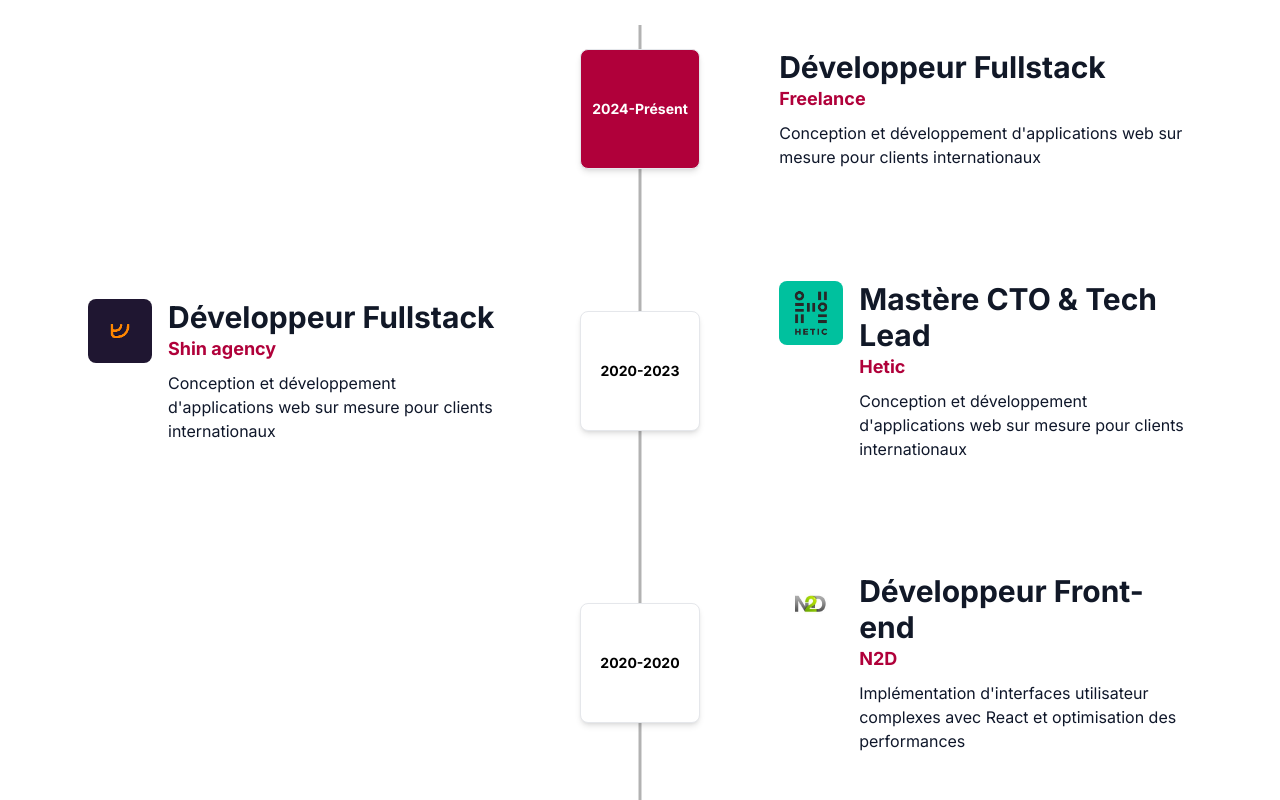
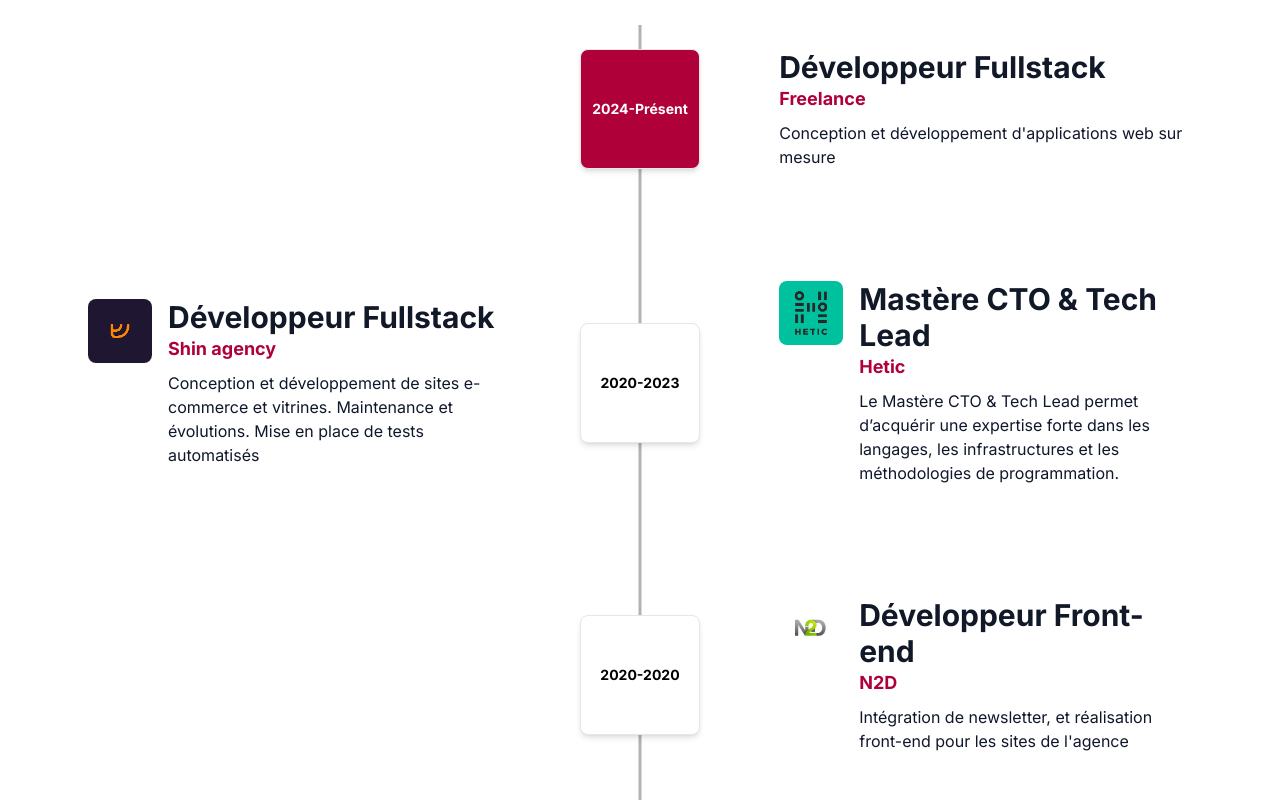
Before and after one commit to Alexandre-Parent/portfolio, a Next.js app: page / in a window 1280 px wide. Shown: the part 3980-4780 px from the top of the page. Built offline with nearby package versions, Linux system fonts and the light colour scheme.

Commit message:
v0.4 bugfix + ajout des contenus

```diff
--- a/src/components/projects/ProjectModal.jsx
+++ b/src/components/projects/ProjectModal.jsx
@@ -19,7 +19,7 @@ export default function ProjectModal({ project, onClose }) {
         onClick={(e) => e.stopPropagation()}
       >
         {/* Image Section */}
-        <div className="relative h-[500px] overflow-hidden">
+        <div className="relative h-[500px] md:h-[500px] sm:h-[300px] max-h-[150px] sm:max-h-none overflow-hidden">
           <img
             src={project.image}
             alt={project.title}
@@ -33,12 +33,12 @@ export default function ProjectModal({ project, onClose }) {
         {/* Details Section */}
         <div className="p-6 flex flex-col justify-between">
           {/* Close Button */}
-          <button
+          {/* <button
             onClick={onClose}
             className="absolute top-4 right-4 text-3xl text-gray-600 hover:text-black transition-colors"
           >
             ×
-          </button>
+          </button> */}
 
           {/* Project Description */}
           <div>
--- a/src/components/sections/AboutSection.jsx
+++ b/src/components/sections/AboutSection.jsx
@@ -171,7 +171,7 @@ const AboutSection = () => {
             </p>
           </div>
 
-          <div className="grid grid-cols-2 gap-4 pt-8 pb-8 border-t border-b border-black-200">
+          <div className="grid grid-cols-1 md:grid-cols-2 grid-cols-2 gap-4 pt-8 pb-8 border-t border-b border-black-200">
             <InfoItem label="Nom" value="Alexandre Parent" />
             <InfoItem label="Âge" value="26 ans" />
             <InfoItem label="Expérience" value="3 ans" />
--- a/src/data/experience.js
+++ b/src/data/experience.js
@@ -6,7 +6,7 @@ export const experiences = [
       logo: '',
       title: "Développeur Fullstack",
       subtitle: "Freelance",
-      description: "Conception et développement d'applications web sur mesure pour clients internationaux"
+      description: "Conception et développement d'applications web sur mesure"
     },
     rightContent: {
 
@@ -19,14 +19,14 @@ export const experiences = [
       logo: '/img/experience/logoshin.png',
       title: "Développeur Fullstack",
       subtitle: "Shin agency",
-      description: "Conception et développement d'applications web sur mesure pour clients internationaux"
+      description: "Conception et développement de sites e-commerce et vitrines. Maintenance et évolutions. Mise en place de tests automatisés"
     },
     rightContent: {
       type: 'job',
       logo: '/img/experience/logoHetic.png',
       title: "Mastère CTO & Tech Lead",
       subtitle: "Hetic",
-      description: "Conception et développement d'applications web sur mesure pour clients internationaux"
+      description: "Le Mastère CTO & Tech Lead permet d’acquérir une expertise forte dans les langages, les infrastructures et les méthodologies de programmation."
     }
   },
   {
@@ -36,7 +36,7 @@ export const experiences = [
       logo: '/img/experience/logoN2D.jpg',
       title: "Développeur Front-end",
       subtitle: "N2D",
-      description: "Implémentation d'interfaces utilisateur complexes avec React et optimisation des performances"
+      description: "Intégration de newsletter, et réalisation front-end pour les sites de l'agence"
     },
     // rightContent: {
     //   type: 'image',
@@ -52,7 +52,7 @@ export const experiences = [
       logo: '/img/experience/logoMMI.png',
       title: "DUT MMI",
       subtitle: "Montbéliard",
-      description: "Implémentation d'interfaces utilisateur complexes avec React et optimisation des performances"
+      description: "Le DUT MMI forme des professionnels polyvalents en intégrant des compétences en création graphique, développement web, communication numérique, gestion de projet et production audiovisuelle."
     },
     rightContent: {
       type: 'image',
--- a/src/data/projects.js
+++ b/src/data/projects.js
@@ -2,7 +2,7 @@ const projects = [
   {
     id: 1,
     title: 'Andros',
-    description: 'Personal portfolio showcasing professional work and skills',
+    description: "Andros est un site vitrine conçu avec WordPress, combinant une interface dynamique via Node.js et TypeScript et des personnalisations backend en PHP/Twig pour une gestion optimisée des contenus pour permettre le consommateur à trouver ses produits chez un distributeur proche",
     image: '/img/projets/andros.png',
     technologies: ['Wordpress', 'Nodejs', 'PHP', 'Twig', 'TypeScript'],
     // githubLink: 'https://github.com/Alexandre-Parent/portfolio',
@@ -12,7 +12,7 @@ const projects = [
   {
     id: 2,
     title: 'Loulou de saison',
-    description: 'Full-stack e-commerce solution with payment integration',
+    description: 'Loulou de saison est une plateforme e-commerce conçue avec Prestashop et PHP, soutenue par une base MySQL, optimisée pour supporter un fort trafic international lors des lancements de nouveautés saisonnières, tout en garantissant une expérience utilisateur fluide et scalable.',
     image: '/img/projets/loulou.png',
     technologies: ['Prestashop', 'PHP', 'Stripe', 'Paypal', 'MySQL'],
     // githubLink: 'https://github.com/Alexandre-Parent/ecommerce-project',
@@ -22,9 +22,9 @@ const projects = [
   {
     id: 3,
     title: 'Perfguardian',
-    description: 'Collaborative task tracking and project management tool',
+    description: 'Perfguardian est un projet de fin d\'etudes qui permet d\'analyser les performances d\'applications web.',
     image: '/img/projets/perfguardian.png',
-    technologies: ['Vue.js', 'Firebase', 'Vuetify'],
+    technologies: ['Next.js', 'JWT', 'TypeScript','MongoDB','Jest', 'CRON'],
     githubLink: 'https://github.com/Alexandre-Parent/perf-guardian',
     liveLink: 'https://perf-guardian.vercel.app/login',
     category: 'Projet'
@@ -32,9 +32,9 @@ const projects = [
   {
     id: 4,
     title: 'Les terres de Natae',
-    description: 'Personal blog showcasing thoughts and insights',
+    description: "Les terres de Natae est un site vitrine conçu avec WordPress, enrichi par des personnalisations PHP et Twig pour une gestion avancée des templates, dynamisé par jQuery et TypeScript pour l'interactivité frontend, structuré avec ACF pour une administration de contenu flexible.",
     image: '/img/projets/natae.png',
-    technologies: ['Wordpress', 'PHP'],
+    technologies: ['Wordpress', 'PHP', 'Twig', 'jQuery', 'ACF', 'TypeScript'],
     // githubLink: 'https://github.com/Alexandre-Parent/blog',
       liveLink: 'https://www.lesterresdenatae.fr/',
     category: 'Vitrine'
@@ -42,7 +42,7 @@ const projects = [
   {
     id: 5,
     title: 'Blog React TS',
-    description: 'Personal blog showcasing thoughts and insights',
+    description: "Blog React TS est une application de blog personnel développée avec React et TypeScript, intégrant un backend Express et une base de données MongoDB pour la gestion des contenus, ainsi que Firebase pour des fonctionnalités d'authentification ou de stockage, illustrant une stack technique moderne et full-stack.",
     image: '/img/projets/reactblog.png',
     technologies: ['React', 'MongoDB', 'TypeScript','Firebase','Express'],
     githubLink: 'https://github.com/Alexandre-Parent/React-blog',
```
